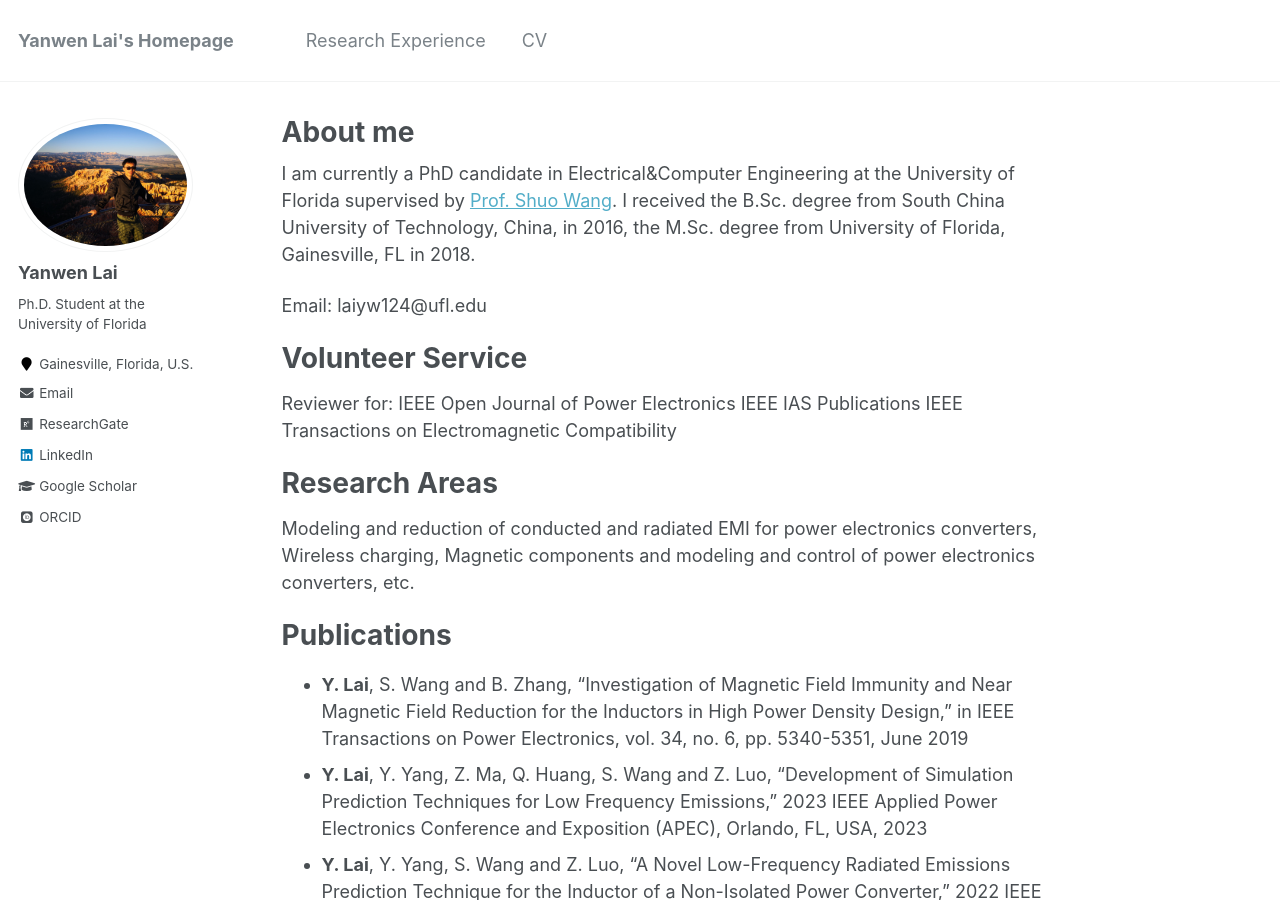
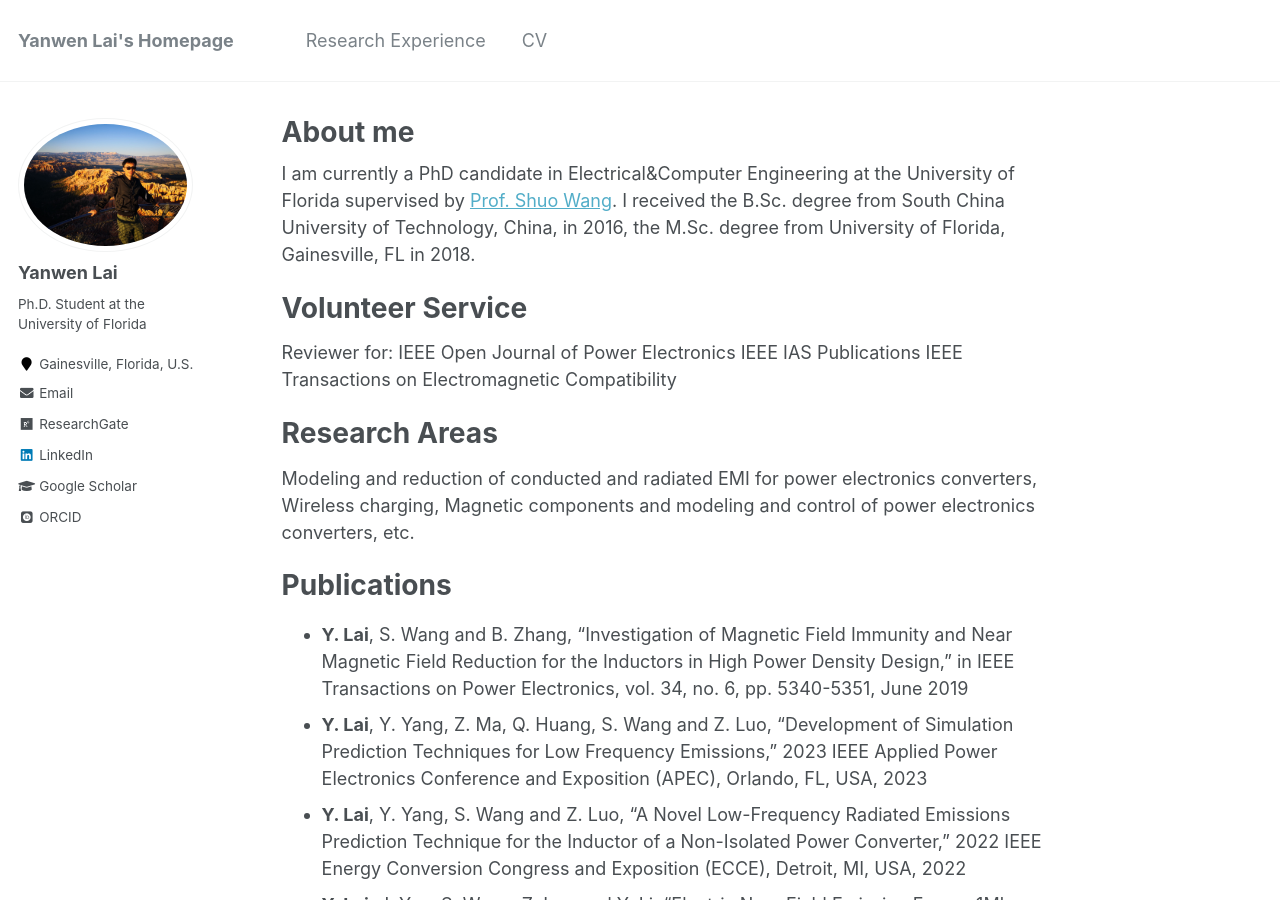
Before and after one commit to slionnnnnn/yanwenlai, a Jekyll site: the page built from _pages/about.md, in a window 1280 px wide and 900 px high. Built offline with Jekyll 4.4.1, drawn with Linux system fonts in a browser that asks for light colours; some web fonts are replaced.

Commit message:
Update about.md

```diff
--- a/_pages/about.md
+++ b/_pages/about.md
@@ -10,7 +10,6 @@ redirect_from:
 
 I am currently a  PhD candidate in Electrical&Computer Engineering at the University of Florida supervised by [Prof. Shuo Wang](https://peeprlgator.github.io/Shuo.Wang/index.html).  I received the B.Sc. degree from South China University of Technology, China, in 2016, the M.Sc. degree from University of Florida, Gainesville, FL in 2018.
 
-Email: laiyw124@ufl.edu
 
 Volunteer Service
 ======
```
